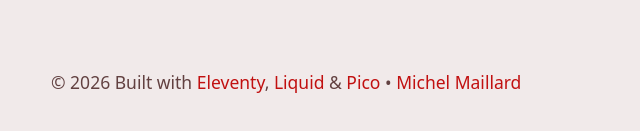
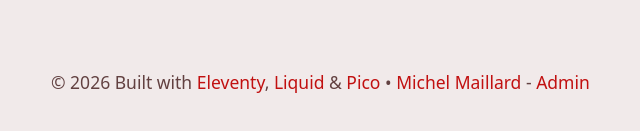
Before and after one commit to mobile-michel/test, an Eleventy site: page src/index.md in a window 1280 px wide. Shown: the part 613-744 px from the top of the page, 24-664 px from the left. Built offline with nearby package versions, Linux system fonts and the light colour scheme; Eleventy itself is replaced by a stand-in of ours; files that its build step writes are made by us from their sources.

Commit message:
Admin link

```diff
--- a/src/_includes/partials/_footer.html
+++ b/src/_includes/partials/_footer.html
@@ -1,3 +1,3 @@
 <footer class="container">
-    <small>&copy; {{ "now" | date: "%Y" }} Built with <a href="https://www.11ty.dev/">Eleventy</a>, <a href="https://shopify.github.io/liquid/">Liquid</a> & <a href="https://picocss.com">Pico</a> • <a href="https://michelmaillard.ch">Michel Maillard</a></small>
+    <small>&copy; {{ "now" | date: "%Y" }} Built with <a href="https://www.11ty.dev/">Eleventy</a>, <a href="https://shopify.github.io/liquid/">Liquid</a> & <a href="https://picocss.com">Pico</a> • <a href="https://michelmaillard.ch">Michel Maillard</a> - <a href="/admin">Admin</a></small>
 </footer>
```
